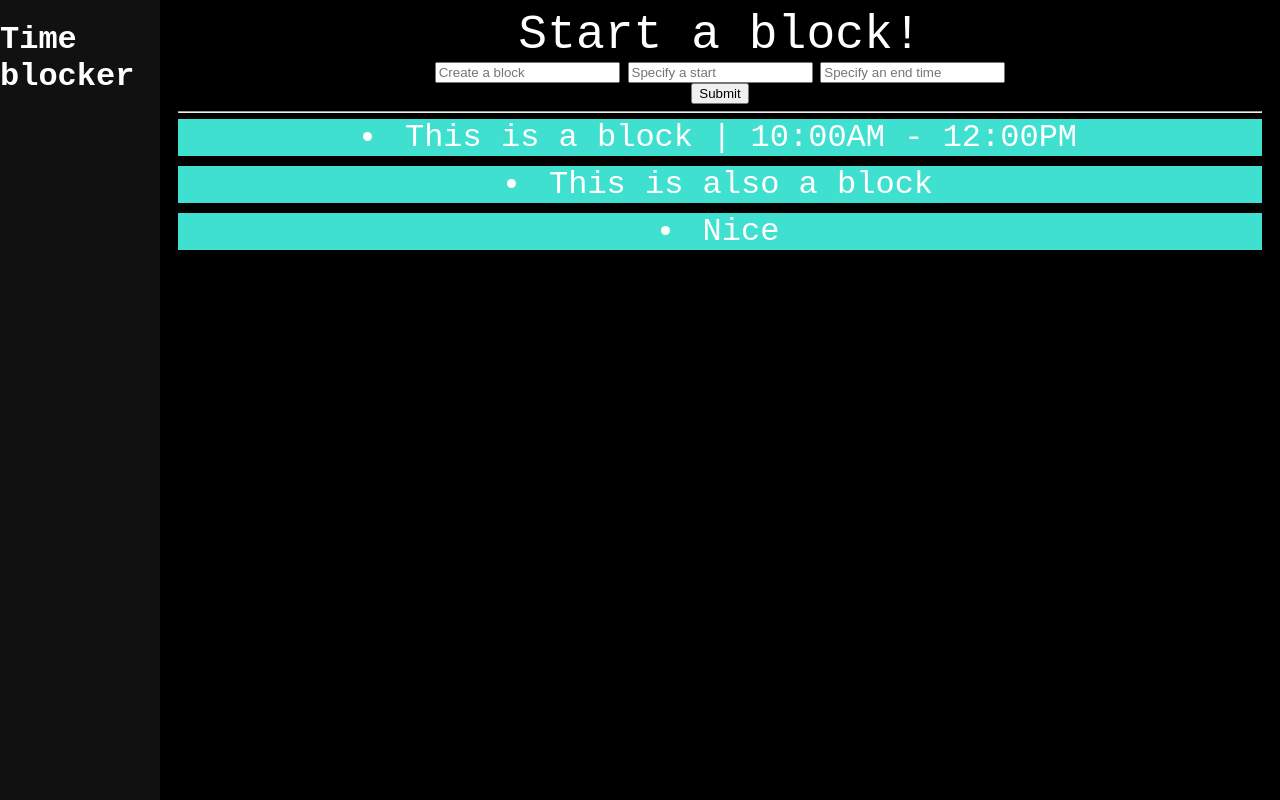
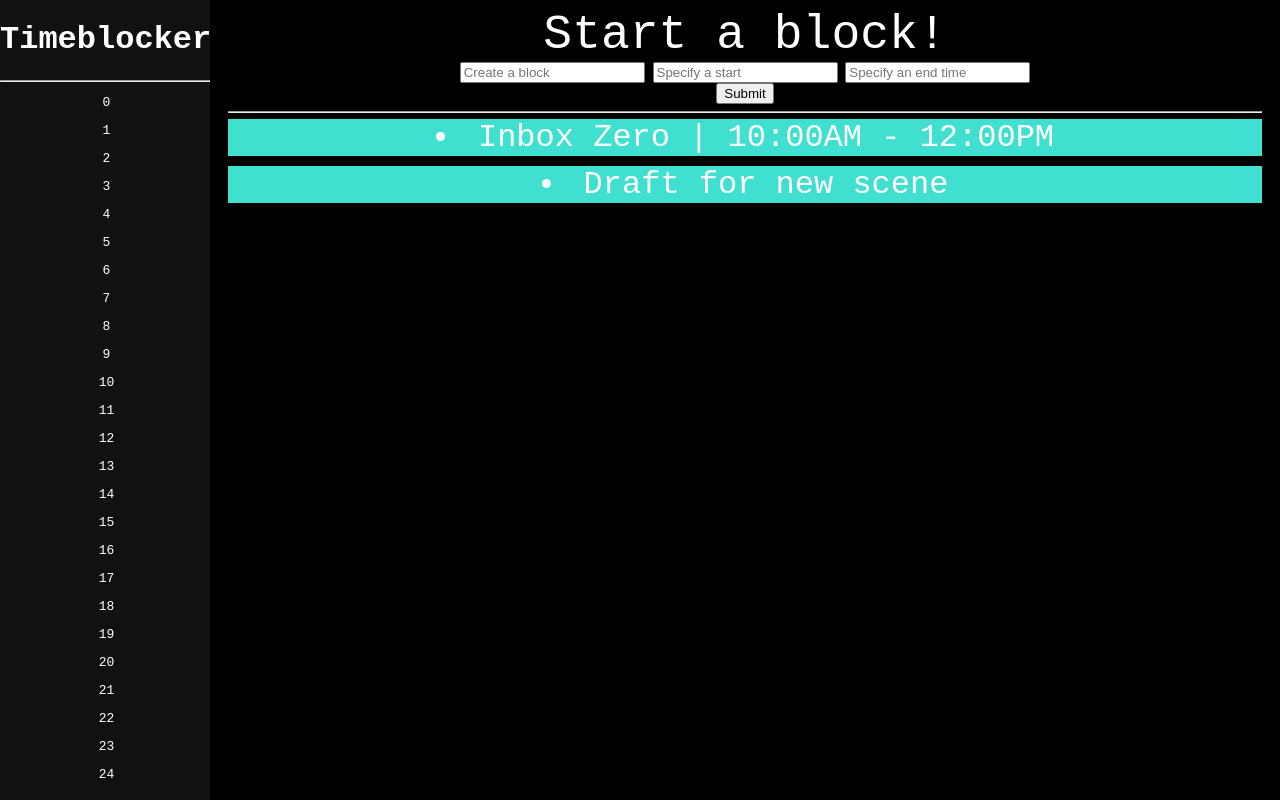
Before and after one commit to tghgg/old-timeblocker, an Electron app: page index.html in a window 1280 px wide. Drawn offline with nearby package versions, Linux system fonts and the light colour scheme; no server answers.

Commit message:
Add hours list in the sidebar. Basic UI working.

```diff
--- a/index.css
+++ b/index.css
@@ -6,6 +6,12 @@ h1 {
 label {
   color: white;
   font-size: 3rem;
+}
+
+ul {
+  color: white;
+  text-align: center;
+  margin-left: -37px;
 }
 
 li {
@@ -32,18 +38,19 @@ pre {
 
 .sidenav {
   height: 100%; /* Full-height: remove this if you want "auto" height */
-  width: 160px; /* Set the width of the sidebar */
+  width: 210px; /* Set the width of the sidebar */
   position: fixed; /* Fixed Sidebar (stay in place on scroll) */
   z-index: 1; /* Stay on top */
   top: 0; /* Stay at the top */
   left: 0;
   background-color: #111; /* Black */
   margin-top: 0px; margin-bottom: 0px;
-  overflow-x: hidden; /* Disable horizontal scroll */
+  overflow: hidden; /* Disable horizontal scroll */
+  text-align: center;
 }
 
 .main {
   text-align: center;
-  margin-left: 160px;
+  margin-left: 210px;
   padding: 0px 10px;
 }
--- a/index.html
+++ b/index.html
@@ -12,8 +12,13 @@
   <body>
     <div class='sidenav' id='header'>
       <h1>
-        {{ message }}
+        Timeblocker
       </h1>
+      <hr>
+      <!-- List the hours in the sidebar -->
+      <div id='hours_list'>
+        <ul v-for='hour in hours'>{{ hour }}</ul>
+      </div>
     </div>
     <div class="main">
       <div id='create_block'>
@@ -37,19 +42,23 @@
     <script>
       const { ipcRenderer } = require('electron');
       // Seems to be pretty containerized
-      var app = new Vue({
-        el: '#header',
+      // List the hours on the sidebar
+      var hours_list = new Vue({
+        el: '#hours_list',
         data: {
-          message: "Time\nblocker"
+          hours: []
         }
       });
+      for (i=0;i<25;i++) {
+        hours_list.hours.push(i.toString());
+      }
+      // List the blocks created
       var block_list = new Vue({
         el: '#block_list',
         data: {
           blocks: [
-            'This is a block | 10:00AM - 12:00PM',
-            'This is also a block',
-            'Nice'
+            'Inbox Zero | 10:00AM - 12:00PM',
+            'Draft for new scene',
           ]
         },
         methods: {
@@ -63,6 +72,7 @@
           }
         }
       });
+      // Handler for creating new blocks
       var create_block = new Vue({
         el: '#create_block',
         methods: {
```
